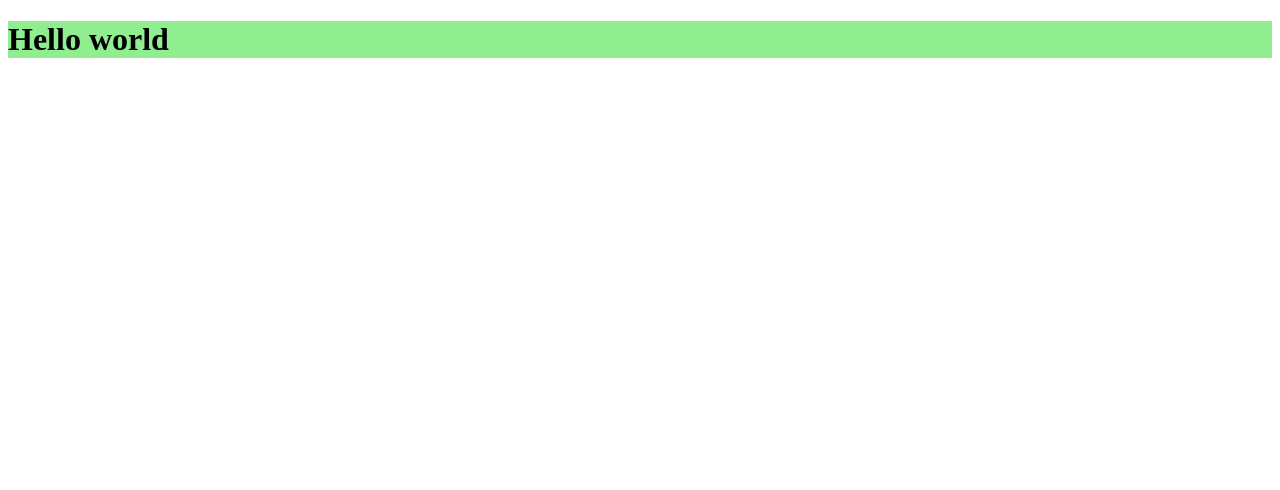
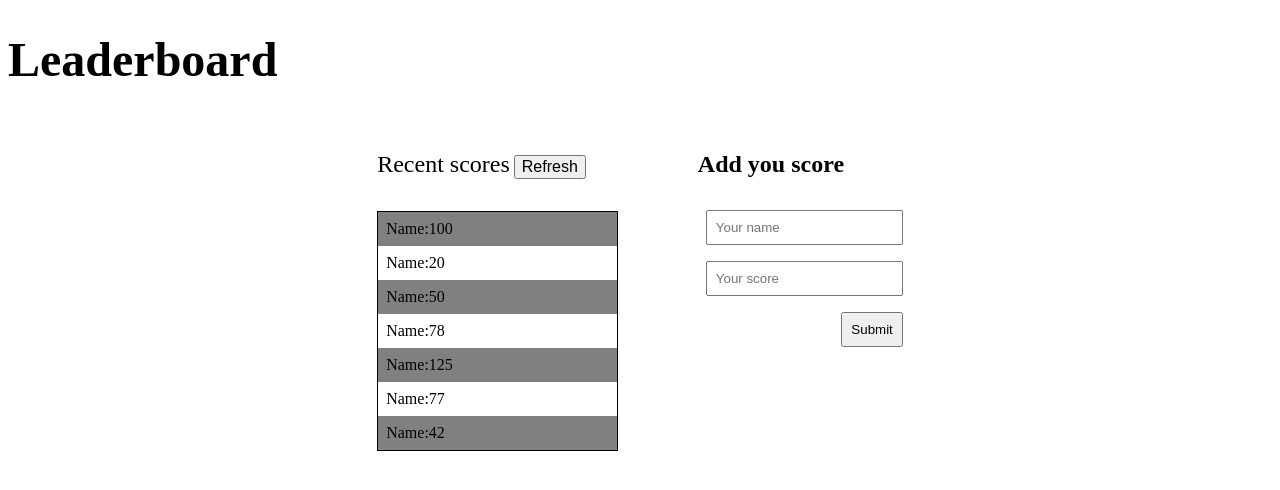
Before and after one commit to yasinabdmahmood/Leaderboard, a website built with webpack: page src/index.html in a window 1280 px wide. Built offline with nearby package versions, Linux system fonts and the light colour scheme.

Commit message:
Set up initial layout

```diff
--- a/src/index.html
+++ b/src/index.html
@@ -7,8 +7,39 @@
     <title>Document</title>
 </head>
 <body>
-    <h1>Hello world</h1>
-
-
+   <h1 class="h1">Leaderboard</h1>
+   <div class="page-wrapper">
+    <div class="left-part">
+        <div class="cl1">
+            <span>Recent scores</span>
+            <button>Refresh</button>
+        </div>
+        <div class="scores">
+            <div><span>Name:100</span></div>
+            <div><span>Name:20</span></div>
+            <div><span>Name:50</span></div>
+            <div><span>Name:78</span></div>
+            <div><span>Name:125</span></div>
+            <div><span>Name:77</span></div>
+            <div><span>Name:42</span></div>
+        </div>
+    </div>
+    <div class="right-part">
+        <h2>Add you score</h2>
+        <form action="">
+            <ul>
+                <li>
+                    <input type="text" placeholder="Your name">
+                </li>
+                <li>
+                    <input type="text" placeholder="Your score">
+                </li>
+                <li>
+                    <input type="submit" placeholder="submit">
+                </li>
+            </ul>
+        </form>
+    </div>
+   </div>
 </body>
 </html>
--- a/src/style.css
+++ b/src/style.css
@@ -1,3 +1,46 @@
-h1{
-    background-color: lightgreen;
+.h1{
+   font-size: 3rem;
 }
+.page-wrapper{
+display: flex;
+justify-content:center ;
+column-gap: 3rem;
+}
+.scores{
+    border: 1px solid black;
+}
+.scores div:nth-child(odd){
+    background-color: gray;
+}
+
+.cl1{
+    padding: 2rem;
+    padding-left: 0rem;
+}
+.cl1 span{
+    font-size: 1.5rem;
+
+}
+.cl1 button{
+    font-size: 1rem;
+
+}
+.right-part h2{
+    margin: 2rem;
+}
+
+ul{
+list-style: none;
+display: flex;
+flex-direction: column;
+align-items: flex-end;
+row-gap: 1rem;
+}
+
+input{
+    padding: 0.5rem;
+}
+
+.scores div{
+    padding: 0.5rem;
+}
```
